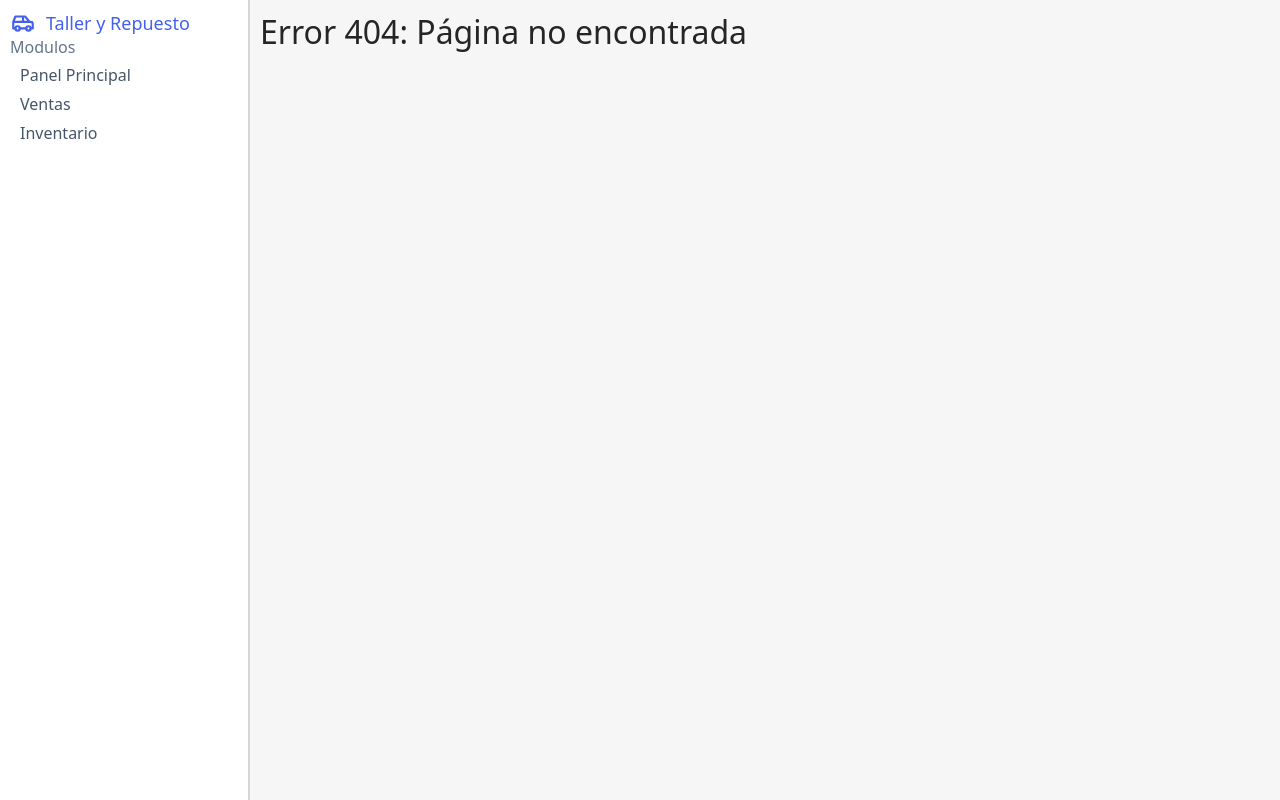
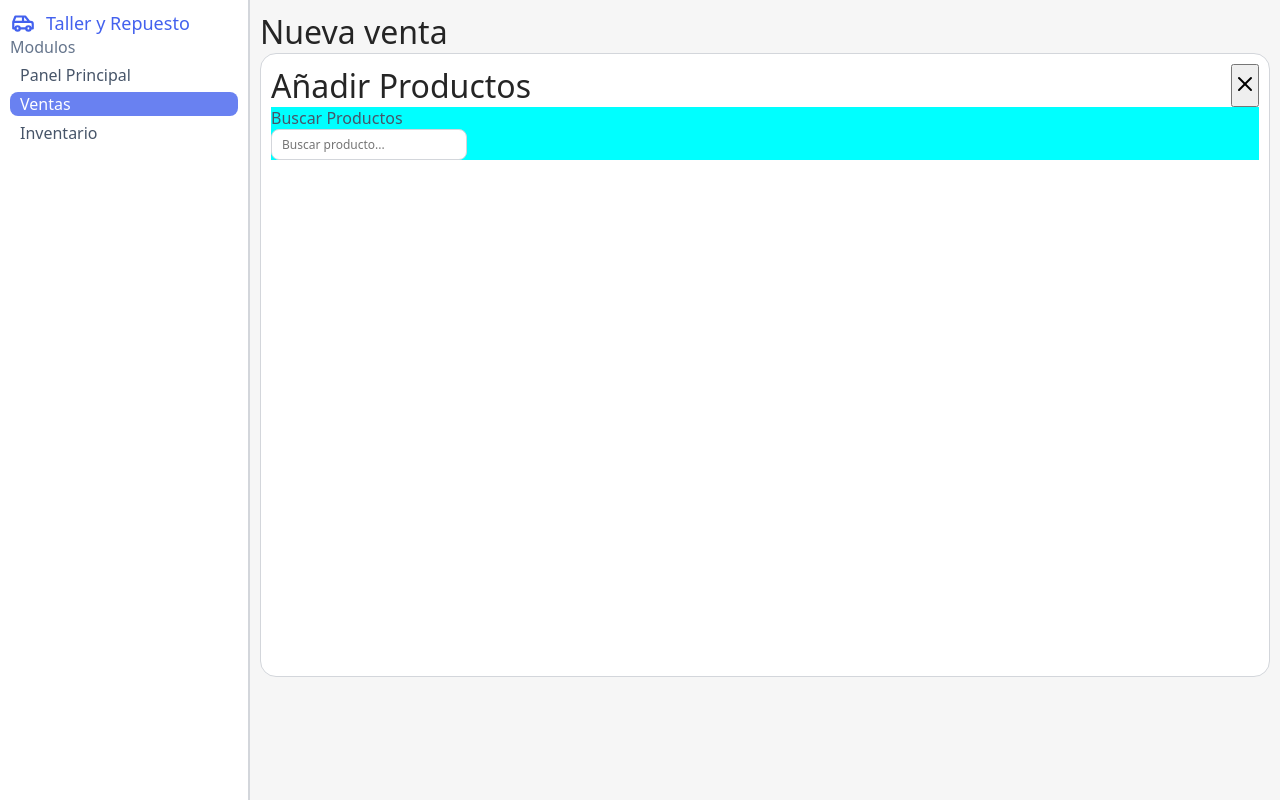
Before and after one commit to RodnerB/SistemaTallerRepuesto, a React (Vite) app: page /venta in a window 1280 px wide. Before the commit this address had no page. Built offline with nearby package versions, Linux system fonts and the light colour scheme; a web font is replaced by a local one.

Commit message:
feat: Add Venta page with UI, routing, and exit button component

```diff
--- a/src/App.jsx
+++ b/src/App.jsx
@@ -4,6 +4,7 @@ import './App.css'
 import Main from './pages/Main'
 import Layout from './layout/Layout.jsx'
 import NotFound from './pages/404.jsx'
+import Venta from './pages/Venta.jsx'
 
 function App() {
   return (
@@ -12,6 +13,7 @@ function App() {
         <Layout />
         <Routes>
           <Route path="/" element={<Main />} />
+          <Route path="/venta" element={<Venta />} />
           <Route path="*" element={<NotFound/>} />
         </Routes>
       </Router>
--- /dev/null
+++ b/src/assets/Icons.jsx
@@ -0,0 +1,34 @@
+export function ExitIcon(){
+    return(
+        <svg xmlns="http://www.w3.org/2000/svg"
+        width="24"
+        height="24"
+        viewBox="0 0 24 24"
+        fill="none"
+        stroke="currentColor"
+        strokeWidth="2"
+        strokeLinecap="round"
+        strokeLinejoin="round"
+        >
+            <path stroke="none" d="M0 0h24v24H0z" fill="none"/>
+            <path d="M18 6l-12 12" />
+            <path d="M6 6l12 12" />
+        </svg>
+    )
+}
+
+export function SearchIcon(){
+    return(
+        <svg xmlns="http://www.w3.org/2000/svg"
+        width="24"
+        height="24"
+        viewBox="0 0 24 24"
+        fill="none"
+        stroke="currentColor"
+        strokeWidth="2"
+        strokeLinecap="round"
+        strokeLinejoin="round"
+        >
+            <path stroke="none" d="M0 0h24v24H0z" fill="none"/><path d="M10 10m-7 0a7 7 0 1 0 14 0a7 7 0 1 0 -14 0" /><path d="M21 21l-6 -6" /></svg>
+    )
+}
--- a/src/layout/Layout.jsx
+++ b/src/layout/Layout.jsx
@@ -20,7 +20,7 @@ function Aside() {
                 <NavLink to="/" className={({ isActive }) => activeStyle(isActive)} >
                     <h4>Panel Principal</h4>
                 </NavLink>
-                <NavLink to="/ventas" className={({ isActive }) => activeStyle(isActive)} >
+                <NavLink to="/venta" className={({ isActive }) => activeStyle(isActive)} >
                     <h4>Ventas</h4>
                 </NavLink>
                 <NavLink to="/inventario" className={({ isActive }) => activeStyle(isActive)} >
--- /dev/null
+++ b/src/pages/Venta.css
@@ -0,0 +1,38 @@
+.container {
+    display: flex;
+    flex-direction: column;
+    gap: 15px;
+    padding: 10px;
+    max-width: 100%;
+    border-radius: 16px;
+}
+
+.product-selector{
+    background-color: var(--selected-text-color);
+    border: 1px solid var(--border-color);
+    min-height: 80%;
+    > .product-header{
+        > .title-header{
+            display: flex;
+            justify-content: space-between;
+            > h3{
+                font-size: 2rem;
+            }
+        }
+        > .product-search{
+            background-color: aqua;
+            > .search{
+                color: var(--dark-text-color);
+                display: block;
+            }
+
+            > .product-input{
+                padding: 6px 10px;
+                border: 1px solid var(--border-color);
+                background-color: var(--main-bg-color);
+                border-radius: 8px;
+                font-size: .75rem;
+            }
+        }
+    }
+}
--- /dev/null
+++ b/src/pages/Venta.jsx
@@ -0,0 +1,23 @@
+import Header from '../components/Header.jsx';
+import Salir from '../utils/Salir.jsx';
+import './Venta.css';
+export default function Venta(){
+    const ventaTitle = "Nueva venta";
+    return (
+        <main className="main">
+            <Header title={ventaTitle}/>
+            <section className='product-selector container'>
+                <header className='product-header'>
+                    <section className='title-header'>
+                        <h3>Añadir Productos</h3>
+                        <Salir/>
+                    </section>
+                    <form className='product-search' role='search'>
+                        <label className='search' htmlFor="product">Buscar Productos</label>
+                        <input id="product"  className="product-input" name="product" type="text" placeholder='Buscar producto...'/>
+                    </form>
+                </header>
+            </section>
+        </main>
+    )
+}
--- /dev/null
+++ b/src/utils/Salir.jsx
@@ -0,0 +1,8 @@
+import { ExitIcon } from "../assets/Icons.jsx";
+export default function Salir(){
+    return(
+        <button className="btn-salir">
+            <ExitIcon />
+        </button>
+    )
+}
```
